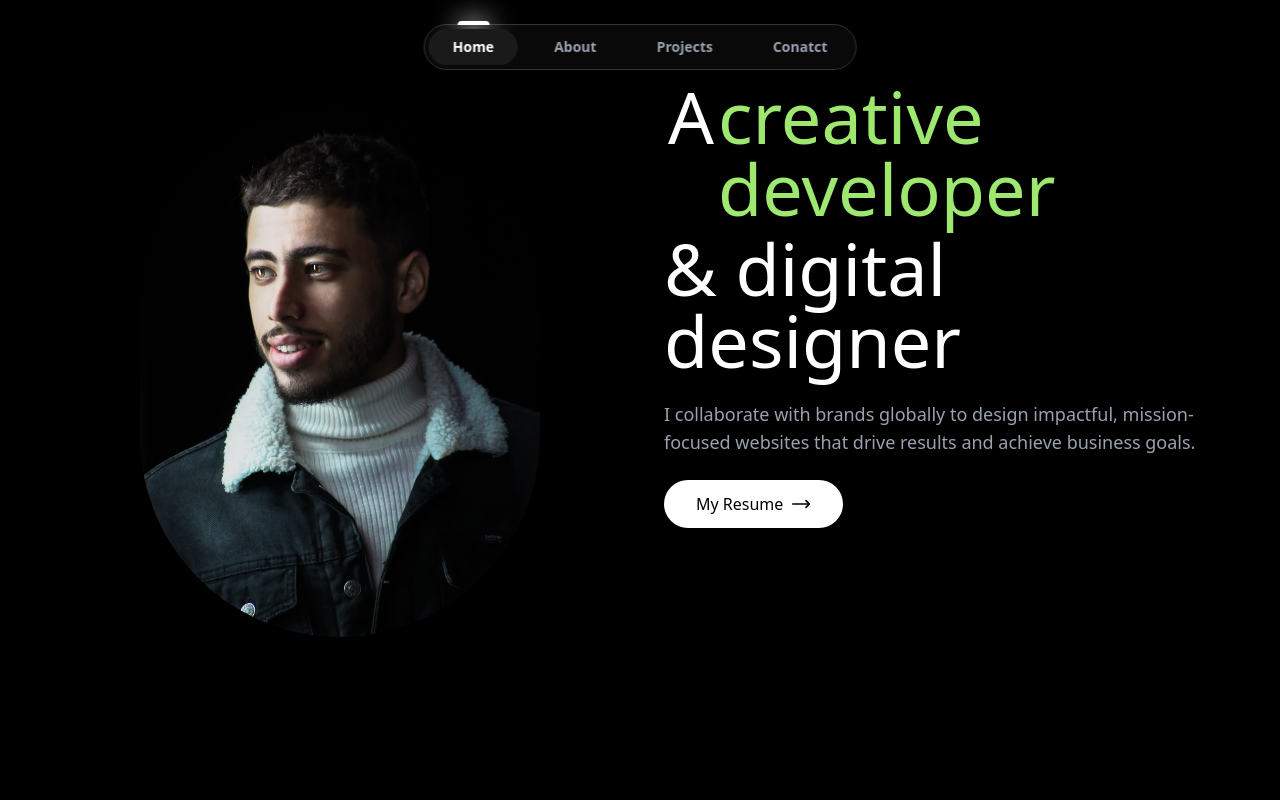
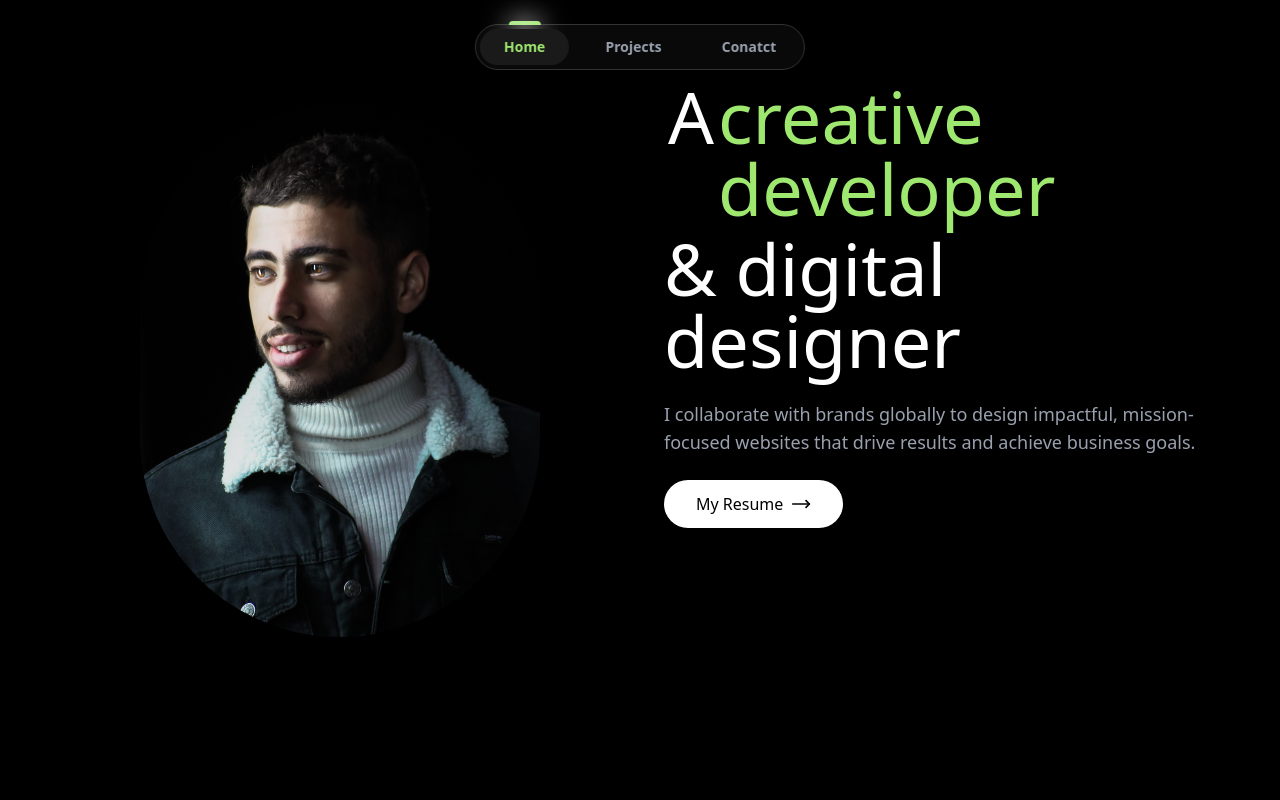
Before and after one commit to akram-999/akram-ahil, a Next.js app in the folder akram-ahil-portfolio/: page / in a window 1280 px wide. Shown: the top 800 px of the page. Built offline with nearby package versions, Linux system fonts and the light colour scheme.

Commit message:
nav-colors

```diff
--- a/akram-ahil-portfolio/src/components/Navbar/Navbar.jsx
+++ b/akram-ahil-portfolio/src/components/Navbar/Navbar.jsx
@@ -6,7 +6,7 @@ import { NavBar } from "@/components/ui/tubelight-navbar"
 export default function Navbar() {
   const navItems = [
     { name: 'Home', url: '/', icon: Home },
-    { name: 'About', url: '/about', icon: User },
+    // { name: 'About', url: '/about', icon: User },
     { name: 'Projects', url: '/projects', icon: Briefcase },
     { name: 'Conatct', url: '/contact', icon: FileText }
   ]
--- a/akram-ahil-portfolio/src/components/ui/tubelight-navbar.jsx
+++ b/akram-ahil-portfolio/src/components/ui/tubelight-navbar.jsx
@@ -40,8 +40,8 @@ export function NavBar({
               onClick={() => setActiveTab(item.name)}
               className={cn(
                 "relative cursor-pointer text-sm font-semibold px-6 py-2 rounded-full transition-colors",
-                "text-gray-400 hover:text-white",
-                isActive && "bg-[#1a1a1a] text-white"
+                "text-gray-400 hover:text-[#9FE870]",
+                isActive && "bg-[#1a1a1a] text-[#9FE870]"
               )}>
               <span className="hidden md:inline">{item.name}</span>
               <span className="md:hidden">
@@ -58,7 +58,7 @@ export function NavBar({
                     damping: 30,
                   }}>
                   <div
-                    className="absolute -top-2 left-1/2 -translate-x-1/2 w-8 h-1 bg-white rounded-t-full">
+                    className="absolute -top-2 left-1/2 -translate-x-1/2 w-8 h-1 bg-[#9FE870] rounded-t-full">
                     <div
                       className="absolute w-12 h-6 bg-white/20 rounded-full blur-md -top-2 -left-2" />
                     <div
```
